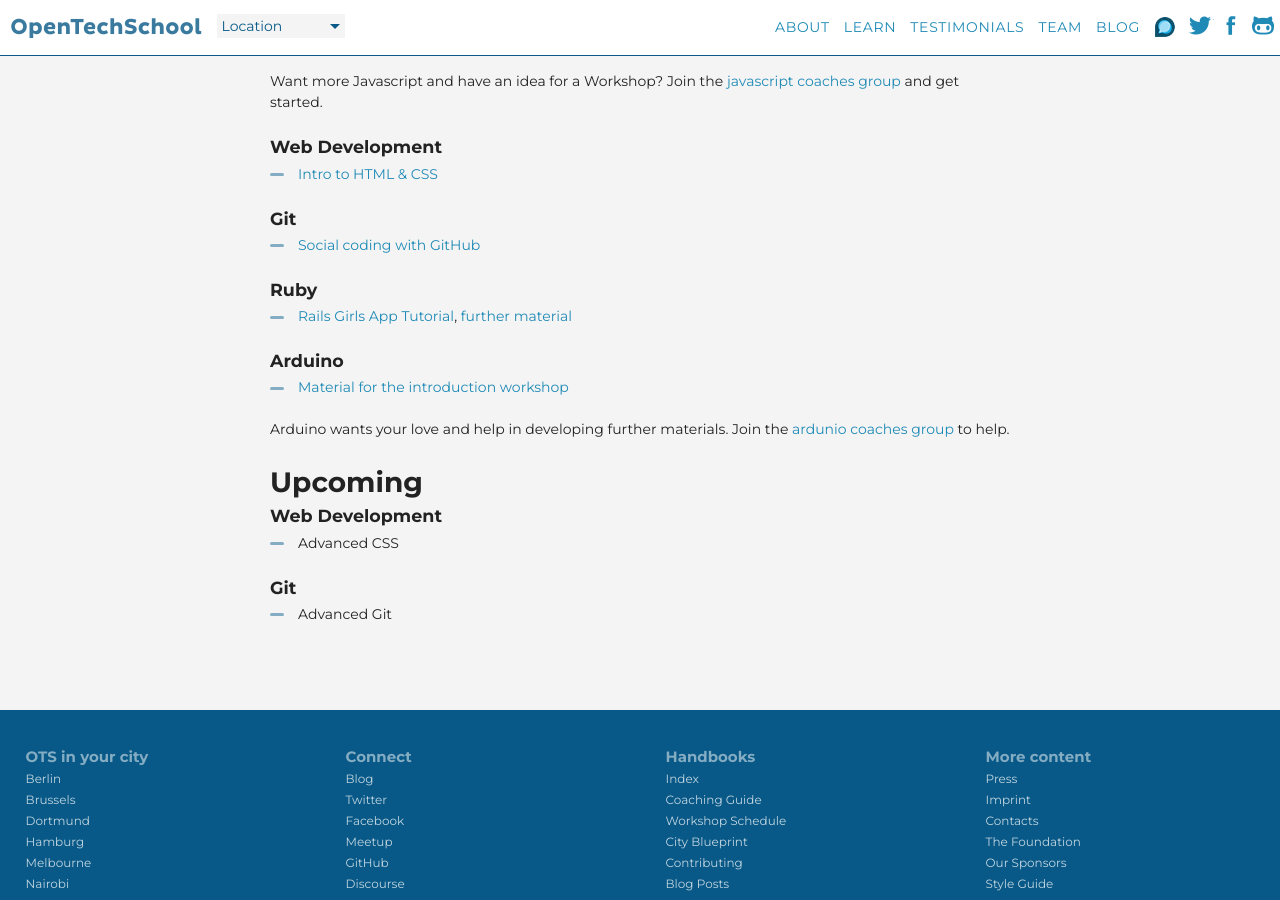
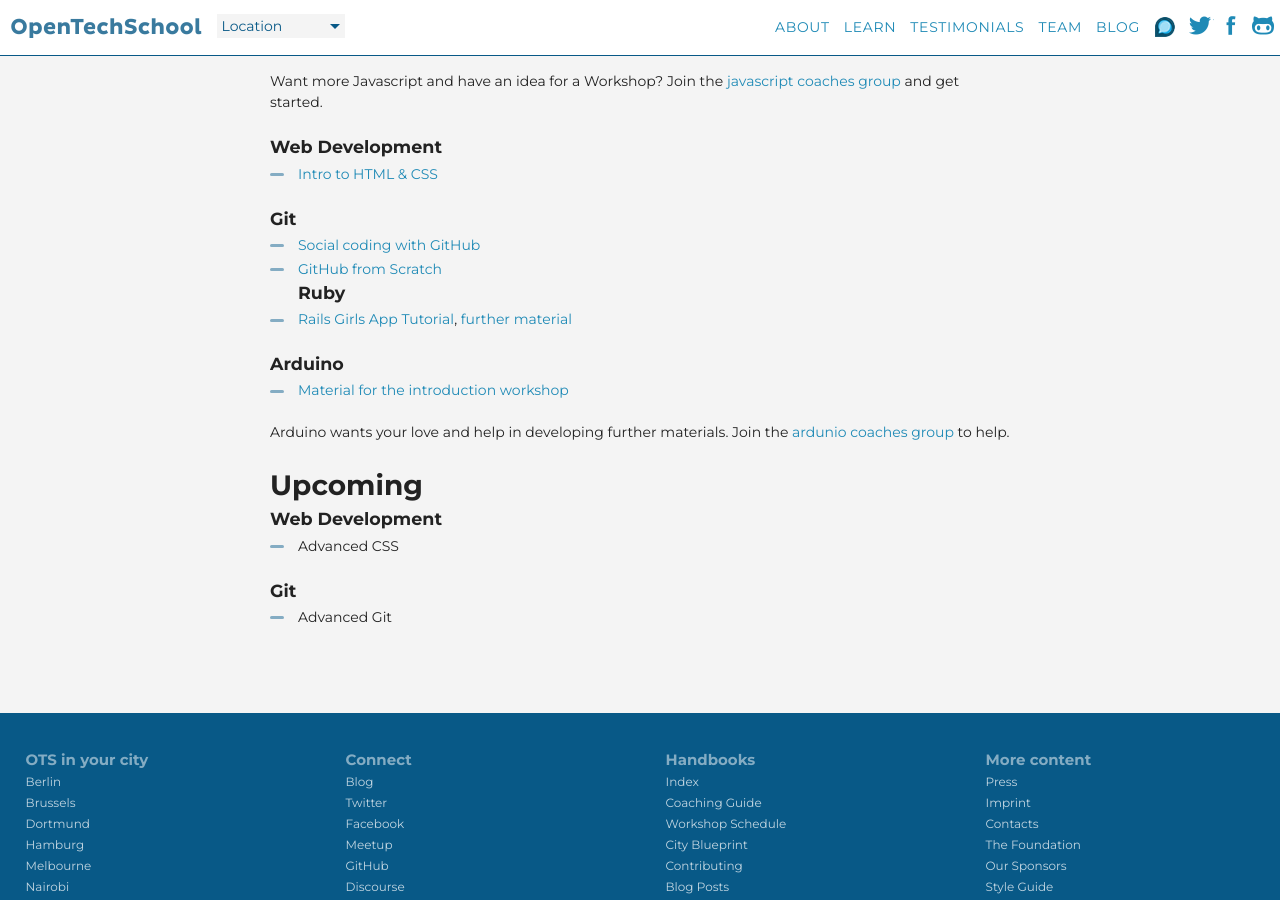
Before and after one commit to OpenTechSchool/www.opentechschool.org, a Jekyll site: the page built from material.md, in a window 1280 px wide and 900 px high, scrolled down 700 px. Built offline with Jekyll 4.4.1, drawn with Linux system fonts in a browser that asks for light colours; nearby versions of some CDN libraries.

Commit message:
added Github from scratch to matirial.md on opentechschool.org

```diff
--- a/material.md
+++ b/material.md
@@ -36,7 +36,7 @@ Want more Javascript and have an idea for a Workshop? Join the [javascript coach
 
 ### Git
  * [Social coding with GitHub][social-git]
-
+ * [GitHub from Scratch](http://opentechschool.github.io/github-from-scratch/)
 ### Ruby
  * [Rails Girls App Tutorial](http://guides.railsgirls.com/app/), [further material](http://railsgirls.com/materials)
 
```
